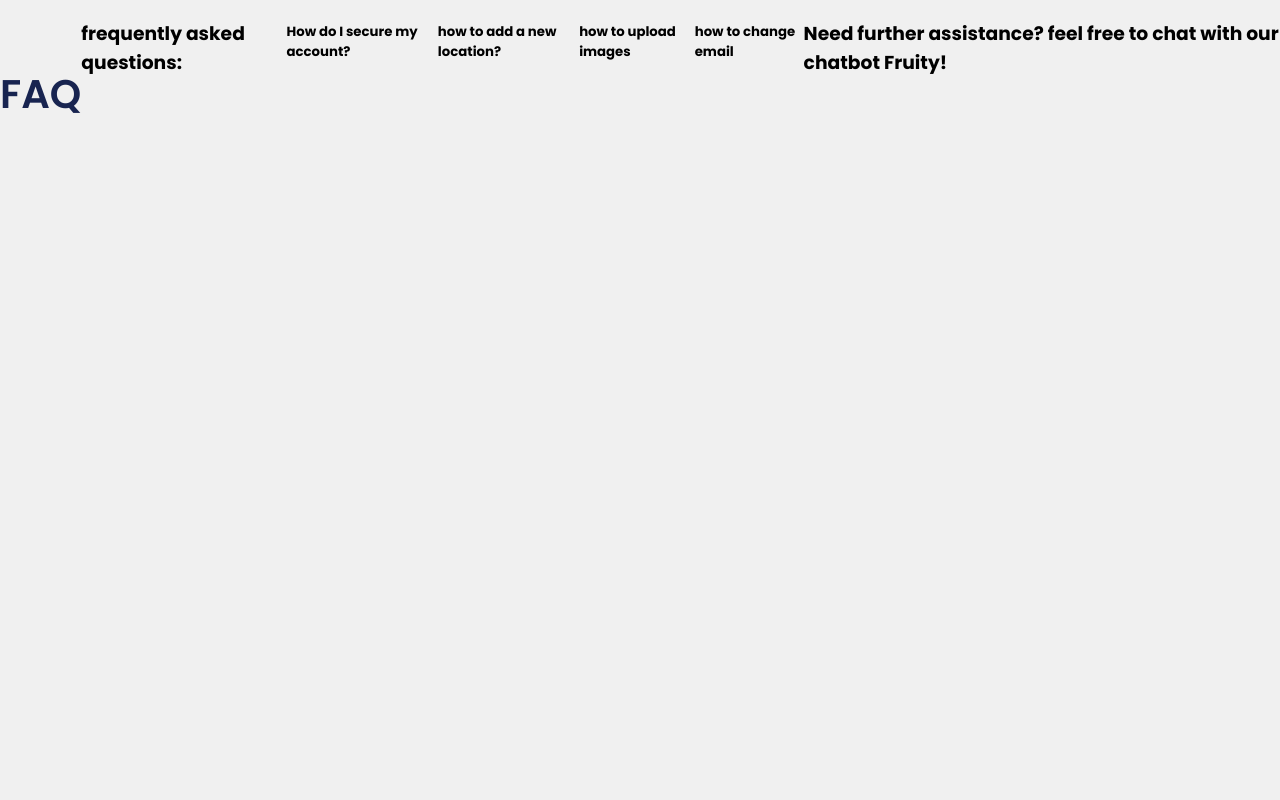
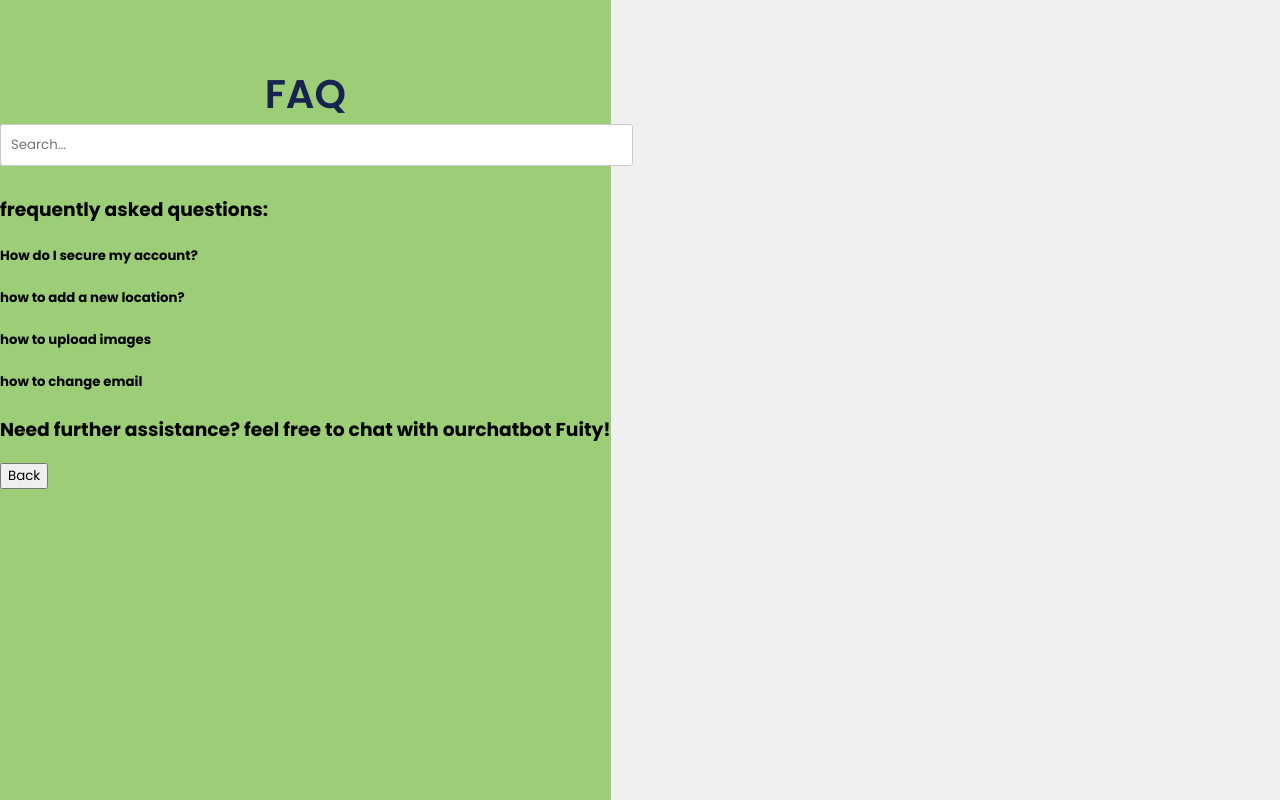
Before and after one commit to TinusNL/fruition, a PHP site: page /fruition/FAQ in a window 1280 px wide. Run offline with PHP 8.4, Linux system fonts and the light colour scheme.

Commit message:
index fix

```diff
--- a/pages/FAQ/index.php
+++ b/pages/FAQ/index.php
@@ -1,16 +1,25 @@
-<!DOCTYPE html>
-<html>
-<head>
-    <meta charset="UTF-8" />
-    <title>FAQ Page</title>
-</head>
-<body>
+<div class="faq-div"></div>
+  <div class="faq_content" style=background-color:#9BCE77;>
     <h1>FAQ</h1>
-    <h3>frequently asked questions:</h3>
-    <h5>How do I secure my account?</h5>
-    <h5>how to add a new location?</h5>
-    <h5>how to upload images</h5>
-    <h5>how to change email</h5>
-    <h3>Need further assistance? feel free to chat with our chatbot Fruity!</h3>
-</body>
-</html>
+    <div class="search">
+      <input type="text" placeholder="Search...">
+    </div>
+    <div class="faq_questions">
+      <h3>frequently asked questions:</h3>
+      <h5>How do I secure my account?</h5>
+      <h5>how to add a new location?</h5>
+      <h5>how to upload images</h5>
+      <h5>how to change email</h5>
+
+    </div>
+
+
+    <h3>Need further assistance? feel free to chat with ourchatbot Fuity!</h3>
+
+
+    <div class="back_button">
+      <button class="b-button" type="button">Back</button>
+    </div>
+
+  </div>
+  <div class="faq-div"></div>
```
